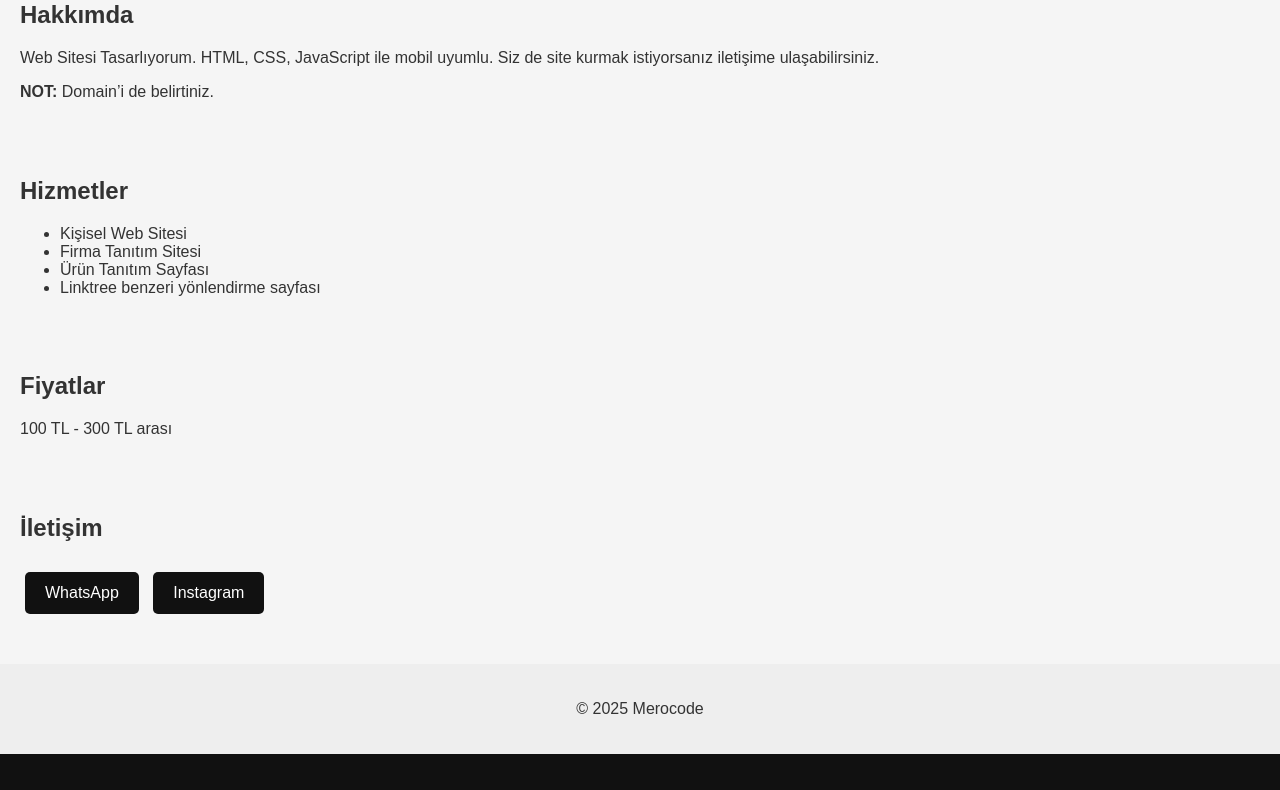
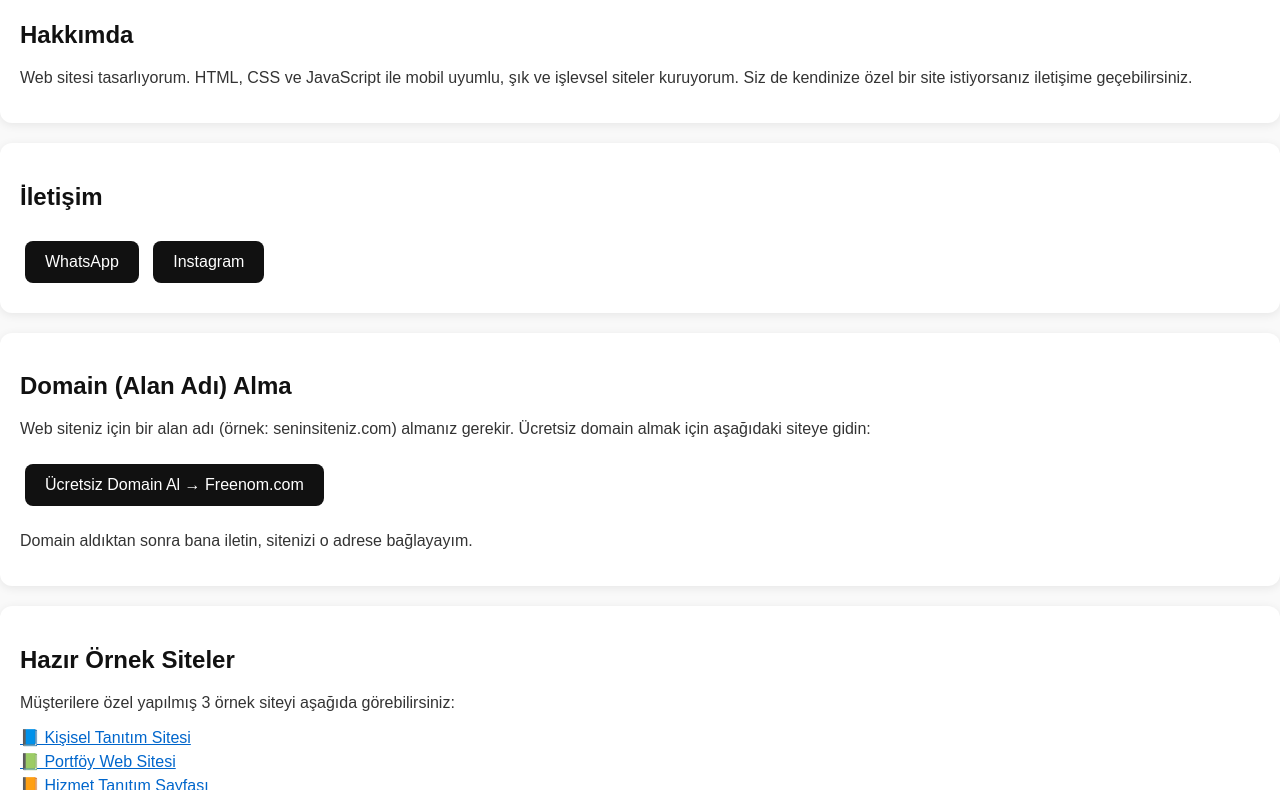
Before and after one commit to MeroBilisim/merocodeebilgi, a plain HTML site: page index.html in a window 1280 px wide. Shown: the part 159-949 px from the top of the page. Drawn offline with Linux system fonts and the light colour scheme.

Commit message:
index.html

```diff
--- a/index.html
+++ b/index.html
@@ -7,20 +7,33 @@
   <style>
     body {
       font-family: Arial, sans-serif;
-      background-color: #f5f5f5;
+      background: #f9f9f9;
       margin: 0;
       padding: 0;
       color: #333;
+      animation: fadeIn 1.2s ease-in;
     }
+
+    @keyframes fadeIn {
+      from { opacity: 0; transform: translateY(20px); }
+      to { opacity: 1; transform: translateY(0); }
+    }
+
     header {
       background-color: #111;
       color: #fff;
-      padding: 20px;
+      padding: 30px;
       text-align: center;
     }
+
     section {
       padding: 20px;
     }
+
+    h2 {
+      color: #111;
+    }
+
     .button {
       display: inline-block;
       margin: 10px 5px;
@@ -28,136 +41,72 @@
       background-color: #111;
       color: #fff;
       text-decoration: none;
-      border-radius: 5px;
+      border-radius: 8px;
+      transition: background-color 0.3s ease, transform 0.2s ease;
     }
+
     .button:hover {
-      background-color: #444;
+      background-color: #333;
+      transform: scale(1.05);
     }
+
+    .box {
+      background-color: #fff;
+      padding: 20px;
+      margin-bottom: 20px;
+      border-radius: 12px;
+      box-shadow: 0 2px 10px rgba(0,0,0,0.08);
+    }
+
+    .link-list a {
+      display: block;
+      margin: 5px 0;
+      color: #0066cc;
+    }
+
     footer {
+      background-color: #111;
+      color: white;
       text-align: center;
       padding: 20px;
-      background-color: #eee;
-      margin-top: 20px;
     }
   </style>
 </head>
 <body>
-
   <header>
     <h1>Merocode Tanıtım</h1>
   </header>
 
-<section>
+  <section class="box">
     <h2>Hakkımda</h2>
-  <p>Web Sitesi Tasarlıyorum. HTML, CSS, JavaScript ile mobil uyumlu. Siz de site kurmak istiyorsanız iletişime ulaşabilirsiniz.</p>
-  <p><strong>NOT:</strong> Domain’i de belirtiniz.</p>
+    <p>Web sitesi tasarlıyorum. HTML, CSS ve JavaScript ile mobil uyumlu, şık ve işlevsel siteler kuruyorum. Siz de kendinize özel bir site istiyorsanız iletişime geçebilirsiniz.</p>
   </section>
 
-<section>
-  <h2>Hizmetler</h2>
-  <ul>
-    <li>Kişisel Web Sitesi</li>
-    <li>Firma Tanıtım Sitesi</li>
-    <li>Ürün Tanıtım Sayfası</li>
-    <li>Linktree benzeri yönlendirme sayfası</li>
-  </ul>
-</section>
-
-<section>
-  <h2>Fiyatlar</h2>
-  <p>100 TL - 300 TL arası</p>
-</section>
-
-<section>
+  <section class="box">
     <h2>İletişim</h2>
     <a class="button" href="https://wa.me/905424989302" target="_blank">WhatsApp</a>
     <a class="button" href="https://www.instagram.com/merocodee?igsh=Zmx3ZG01YXBzczAw" target="_blank">Instagram</a>
   </section>
 
-<footer>
-  <p>© 2025 Merocode</p>
-</footer>
-
-</body>
-</html><!DOCTYPE html>
-<html lang="tr">
-<head>
-  <meta charset="UTF-8">
-  <meta name="viewport" content="width=device-width, initial-scale=1.0">
-  <title>Merocode Tanıtım</title>
-  <style>
-    body {
-      font-family: Arial, sans-serif;
-      background-color: #f5f5f5;
-      margin: 0;
-      padding: 0;
-      color: #333;
-    }
-    header {
-      background-color: #111;
-      color: #fff;
-      padding: 20px;
-      text-align: center;
-    }
-    section {
-      padding: 20px;
-    }
-    .button {
-      display: inline-block;
-      margin: 10px 5px;
-      padding: 12px 20px;
-      background-color: #111;
-      color: #fff;
-      text-decoration: none;
-      border-radius: 5px;
-    }
-    .button:hover {
-      background-color: #444;
-    }
-    footer {
-      text-align: center;
-      padding: 20px;
-      background-color: #eee;
-      margin-top: 20px;
-    }
-  </style>
-</head>
-<body>
-
-<header>
-  <h1>Merocode Tanıtım</h1>
-</header>
-
-<section>
-  <h2>Hakkımda</h2>
-  <p>Web Sitesi Tasarlıyorum. HTML, CSS, JavaScript ile mobil uyumlu. Siz de site kurmak istiyorsanız iletişime ulaşabilirsiniz.</p>
-  <p><strong>NOT:</strong> Domain’i de belirtiniz.</p>
+  <section class="box">
+    <h2>Domain (Alan Adı) Alma</h2>
+    <p>Web siteniz için bir alan adı (örnek: seninsiteniz.com) almanız gerekir. Ücretsiz domain almak için aşağıdaki siteye gidin:</p>
+    <a class="button" href="https://www.freenom.com" target="_blank">Ücretsiz Domain Al → Freenom.com</a>
+    <p>Domain aldıktan sonra bana iletin, sitenizi o adrese bağlayayım.</p>
   </section>
 
-<section>
-  <h2>Hizmetler</h2>
-  <ul>
-    <li>Kişisel Web Sitesi</li>
-    <li>Firma Tanıtım Sitesi</li>
-    <li>Ürün Tanıtım Sayfası</li>
-    <li>Linktree benzeri yönlendirme sayfası</li>
-  </ul>
-</section>
-
-<section>
-  <h2>Fiyatlar</h2>
-  <p>100 TL - 300 TL arası</p>
-</section>
-
-<section>
-  <h2>İletişim</h2>
-  <a class="button" href="https://wa.me/905424989302" target="_blank">WhatsApp</a>
-  <a class="button" href="https://www.instagram.com/merocodee?igsh=Zmx3ZG01YXBzczAw" target="_blank">Instagram</a>
+  <section class="box">
+    <h2>Hazır Örnek Siteler</h2>
+    <p>Müşterilere özel yapılmış 3 örnek siteyi aşağıda görebilirsiniz:</p>
+    <div class="link-list">
+      <a href="https://merobilisim.github.io/merocodeebilgi" target="_blank">📘 Kişisel Tanıtım Sitesi</a>
+      <a href="https://merobilisim.github.io/portfolio1" target="_blank">📗 Portföy Web Sitesi</a>
+      <a href="https://merobilisim.github.io/hizmettanitim" target="_blank">📙 Hizmet Tanıtım Sayfası</a>
+    </div>
   </section>
 
   <footer>
-  <p>© 2025 Merocode</p>
+    Merocode © 2025
   </footer>
-
 </body>
 </html>
```
Lines whose indentation alone changed are shown as unchanged.
